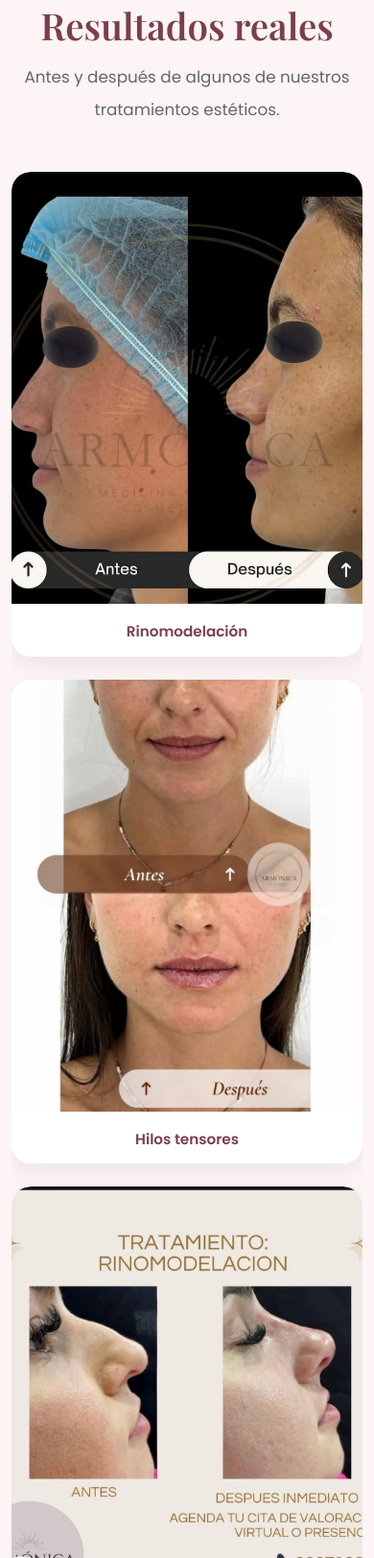
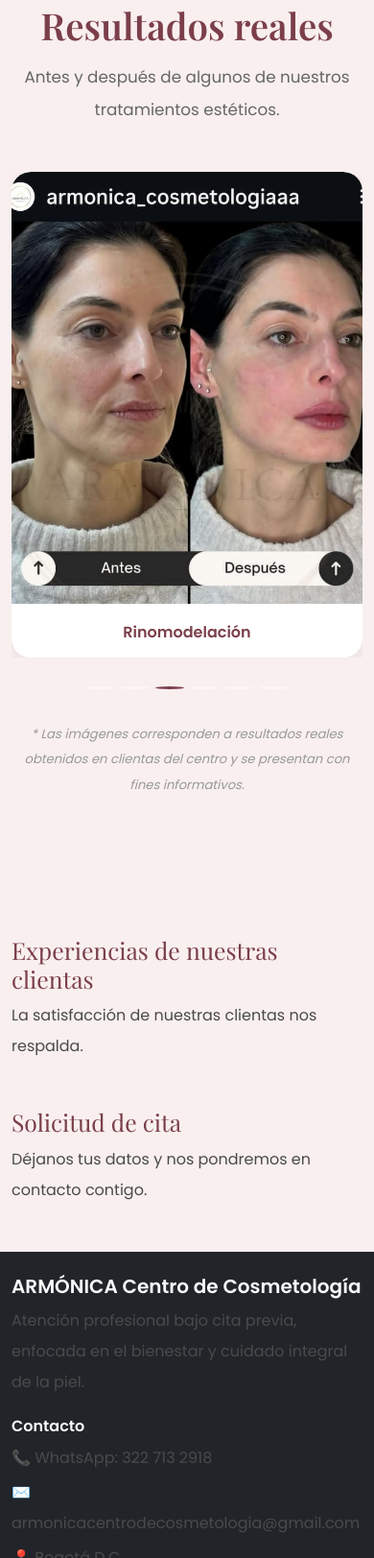
Before and after one commit to tvalbuena/armonica-web, a plain HTML site: page index.html in a window 390 px wide. Shown: the part 7090-8713 px from the top of the page at 96% size. Drawn offline with nearby package versions, Linux system fonts and the light colour scheme.

Commit message:
Ajuste tamaño imágenes resultados

```diff
--- a/css/styles.css
+++ b/css/styles.css
@@ -442,10 +442,11 @@ p {
 
 .results-section {
   padding: 80px 0;
-  background-color: #fdf5f5;
+  background-color: #F9EFEF;
 }
 
 .resultado-card {
+  max-width: 450px;
   border-radius: 20px;
   overflow: hidden;
   box-shadow: 0 8px 25px rgba(0,0,0,0.07);
@@ -455,18 +456,13 @@ p {
 
 .resultado-img {
   width: 100%;
-  height: 220px;
+  height: 300px;
   object-fit: cover;
   border-radius: 20px 20px 0 0;
-  transition: transform 0.4s ease;
-}
-
-.resultado-card:hover .resultado-img {
-  transform: scale(1.03);
 }
 
 .resultado-label {
-  font-size: 0.95rem;
+  font-size: 1rem;
   font-weight: 600;
   color: #7B3F4A;
   padding: 14px 0 10px 0;
@@ -475,7 +471,7 @@ p {
 
 .resultado-indicators {
   position: relative;
-  margin-top: 25px;
+  margin-top: 20px;
 }
 
 .resultado-indicators button {
@@ -499,7 +495,6 @@ p {
 }
 
 
-
 /* =========================
    FOOTER
 ========================= */
--- a/index.html
+++ b/index.html
@@ -299,8 +299,6 @@
   </div>
 </section>
 
-
-  <!-- RESULTADOS -->
 <!-- RESULTADOS -->
 <section id="resultados" class="results-section">
   <div class="container">
@@ -312,56 +310,49 @@
       </p>
     </div>
 
-    <div id="resultadosCarousel" class="carousel slide" data-bs-ride="carousel" data-bs-interval="3000">
+    <div id="resultadosCarousel" class="carousel slide" data-bs-ride="carousel" data-bs-interval="2000">
 
-      <!-- Slides -->
       <div class="carousel-inner">
 
-        <!-- Slide 1 -->
         <div class="carousel-item active">
-          <div class="row g-4 justify-content-center">
-            <div class="col-md-4">
-              <div class="resultado-card">
+          <div class="resultado-card mx-auto">
             <img src="img/resultado1.jpg" alt="Relleno de Labios" class="resultado-img">
             <p class="resultado-label">Relleno de Labios</p>
           </div>
         </div>
-            <div class="col-md-4">
-              <div class="resultado-card">
+
+        <div class="carousel-item">
+          <div class="resultado-card mx-auto">
             <img src="img/resultado2.jpg" alt="Botox" class="resultado-img">
             <p class="resultado-label">Botox</p>
           </div>
         </div>
-            <div class="col-md-4">
-              <div class="resultado-card">
+
+        <div class="carousel-item">
+          <div class="resultado-card mx-auto">
             <img src="img/resultado3.jpg" alt="Rinomodelación" class="resultado-img">
             <p class="resultado-label">Rinomodelación</p>
           </div>
         </div>
-          </div>
-        </div>
 
-        <!-- Slide 2 -->
         <div class="carousel-item">
-          <div class="row g-4 justify-content-center">
-            <div class="col-md-4">
-              <div class="resultado-card">
+          <div class="resultado-card mx-auto">
             <img src="img/resultado4.jpg" alt="Rinomodelación" class="resultado-img">
             <p class="resultado-label">Rinomodelación</p>
           </div>
         </div>
-            <div class="col-md-4">
-              <div class="resultado-card">
+
+        <div class="carousel-item">
+          <div class="resultado-card mx-auto">
             <img src="img/resultado5.jpg" alt="Hilos tensores" class="resultado-img">
             <p class="resultado-label">Hilos tensores</p>
           </div>
         </div>
-            <div class="col-md-4">
-              <div class="resultado-card">
+
+        <div class="carousel-item">
+          <div class="resultado-card mx-auto">
             <img src="img/resultado6.jpg" alt="Rinomodelación" class="resultado-img">
             <p class="resultado-label">Rinomodelación</p>
-              </div>
-            </div>
           </div>
         </div>
 
@@ -371,6 +362,10 @@
       <div class="carousel-indicators resultado-indicators">
         <button type="button" data-bs-target="#resultadosCarousel" data-bs-slide-to="0" class="active"></button>
         <button type="button" data-bs-target="#resultadosCarousel" data-bs-slide-to="1"></button>
+        <button type="button" data-bs-target="#resultadosCarousel" data-bs-slide-to="2"></button>
+        <button type="button" data-bs-target="#resultadosCarousel" data-bs-slide-to="3"></button>
+        <button type="button" data-bs-target="#resultadosCarousel" data-bs-slide-to="4"></button>
+        <button type="button" data-bs-target="#resultadosCarousel" data-bs-slide-to="5"></button>
       </div>
 
     </div>
@@ -381,6 +376,7 @@
 
   </div>
 </section>
+
 
   <!-- EXPERIENCIAS -->
   <section id="experiencias" class="container mt-5">
```
Lines whose indentation alone changed are shown as unchanged.
